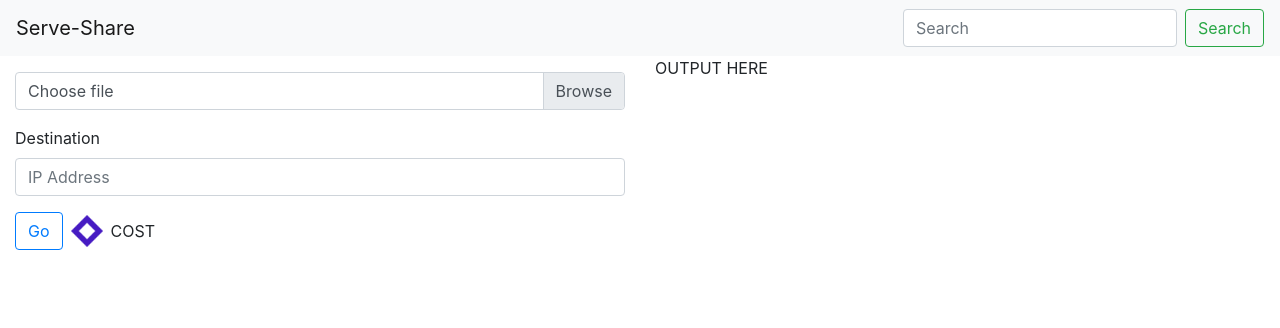
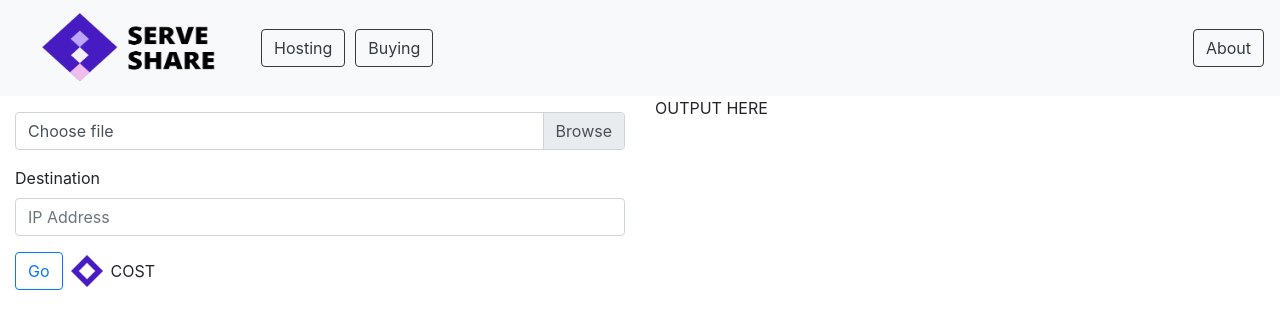
Before and after one commit to emily-zhao/ServeShare, a website built with webpack: page frontend/src/Buyer Page.html in a window 1280 px wide. Built offline with nearby package versions, Linux system fonts and the light colour scheme; no server answers.

Commit message:
Added buttons to Nav

```diff
--- a/frontend/src/Buyer Page.html
+++ b/frontend/src/Buyer Page.html
@@ -12,7 +12,21 @@
 
 <!-- Garbage ass navbar -->
 <nav class="navbar navbar-expand-lg navbar-light bg-light">
-    <a class="navbar-brand" href="#">Serve-Share</a>
+    <img src="serveShare.png" style = "height: 80px; width: 240px; margin: 0px 0px">
+    <!--a class="navbar-brand" href="#">Hosting</a-->
+
+    <form class="form-inline my-2 my-lg-0">
+        <!--input class="form-control mr-sm-2" type="search" placeholder="Search" aria-label="Search"-->
+        <button class="btn btn-outline-dark my-2 my-sm-0" type = "Hosting" style = "margin: 5px">Hosting</button>
+    </form>
+
+    <!--a class="navbar-brand" href="#">Buying</a-->
+
+    <form class="form-inline my-2 my-lg-0">
+        <!--input class="form-control mr-sm-2" type="search" placeholder="Search" aria-label="Search"-->
+        <button class="btn btn-outline-dark my-2 my-sm-0" type="Buying" style = "margin: 5px">Buying</button>
+    </form>
+
     <button class="navbar-toggler" type="button" data-toggle="collapse" data-target="#navbarSupportedContent" aria-controls="navbarSupportedContent" aria-expanded="false" aria-label="Toggle navigation">
         <span class="navbar-toggler-icon"></span>
     </button>
@@ -21,8 +35,8 @@
         <ul class="navbar-nav mr-auto">
         </ul>
         <form class="form-inline my-2 my-lg-0">
-            <input class="form-control mr-sm-2" type="search" placeholder="Search" aria-label="Search">
-            <button class="btn btn-outline-success my-2 my-sm-0" type="submit">Search</button>
+            <!--input class="form-control mr-sm-2" type="search" placeholder="Search" aria-label="Search"-->
+            <button class="btn btn-outline-dark my-2 my-sm-0" type="About">About</button>
         </form>
     </div>
 </nav>
```
Also changed, not shown: frontend/src/serveShare.png (added).
